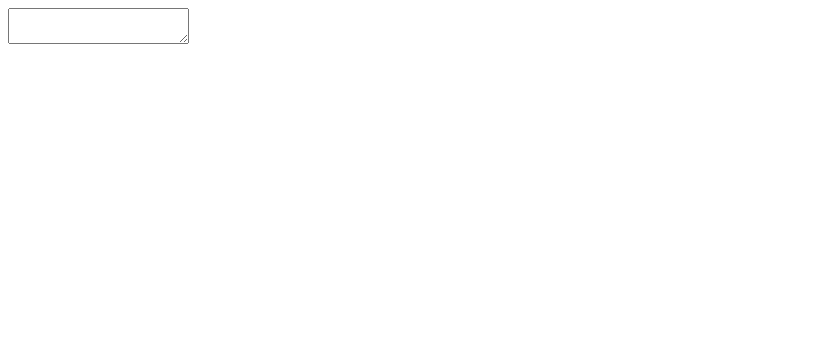
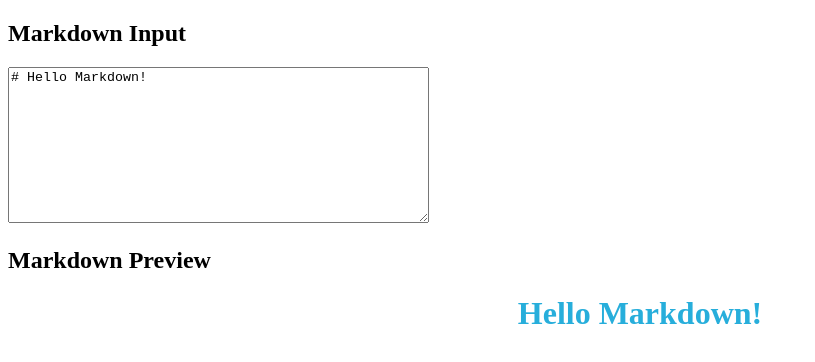
Before and after one commit to acciojob/markdown-aditya2145, a React app: page / in a window 1280 px wide. Shown: the top 362 px of the page, without its empty margins (0-815 px from the left). Built offline with nearby package versions, Linux system fonts and the light colour scheme.

Commit message:
Update App.js

```diff
--- a/src/components/App.js
+++ b/src/components/App.js
@@ -1,21 +1,58 @@
-import React, {useState, useEffect} from 'react';
-import "../styles/App.css"
+import React, { useState, useEffect } from "react";
+import "../styles/App.css";
 
-const App = () => {
+function App() {
+  const [markdown, setMarkdown] = useState("# Hello Markdown!");
+  const [renderedHTML, setRenderedHTML] = useState("");
+  const [loading, setLoading] = useState(true);
 
-    const [mark, setMark] = useState('');
+  const parseMarkdown = (text) => {
+    let parsedText = text;
+
+    parsedText = parsedText.replace(/^# (.*$)/gim, "<h1>$1</h1>");
+    parsedText = parsedText.replace(/^## (.*$)/gim, "<h2>$1</h2>");
+    parsedText = parsedText.replace(/^### (.*$)/gim, "<h3>$1</h3>");
+    parsedText = parsedText.replace(/\*\*(.*)\*\*/gim, "<b>$1</b>");
+    parsedText = parsedText.replace(/_(.*)_/gim, "<i>$1</i>");
+    // llknkn
+    parsedText = parsedText.replace(/\n/gim, "<br>");
+
+    return parsedText;
+  };
+
+  useEffect(() => {
+    setLoading(true);
+    const timer = setTimeout(() => {
+      setRenderedHTML(parseMarkdown(markdown));
+      setLoading(false);
+    }, 300); // Simulate loading state
+
+    return () => clearTimeout(timer);
+  }, [markdown]);
 
   return (
-    <div className='app'>
-      <div className='preview'>
-        <textarea className='textarea' onChange={(e) => setMark(e.target.value)}></textarea>
+    <div className="app">
+      <div className="textarea">
+        <h2>Markdown Input</h2>
+        <textarea
+          value={markdown}
+          onChange={(e) => setMarkdown(e.target.value)}
+          rows="10"
+          cols="50"
+          placeholder="Write your markdown here..."
+        ></textarea>
       </div>
 
-      <div className='loading'>
-        {mark}
+      <div className="preview">
+        <h2>Markdown Preview</h2>
+        {loading ? (
+          <p className="loading">Loading...</p>
+        ) : (
+          <div dangerouslySetInnerHTML={{ __html: renderedHTML }}></div>
+        )}
       </div>
     </div>
-  )
+  );
 }
 
-export default App
+export default App;
```
